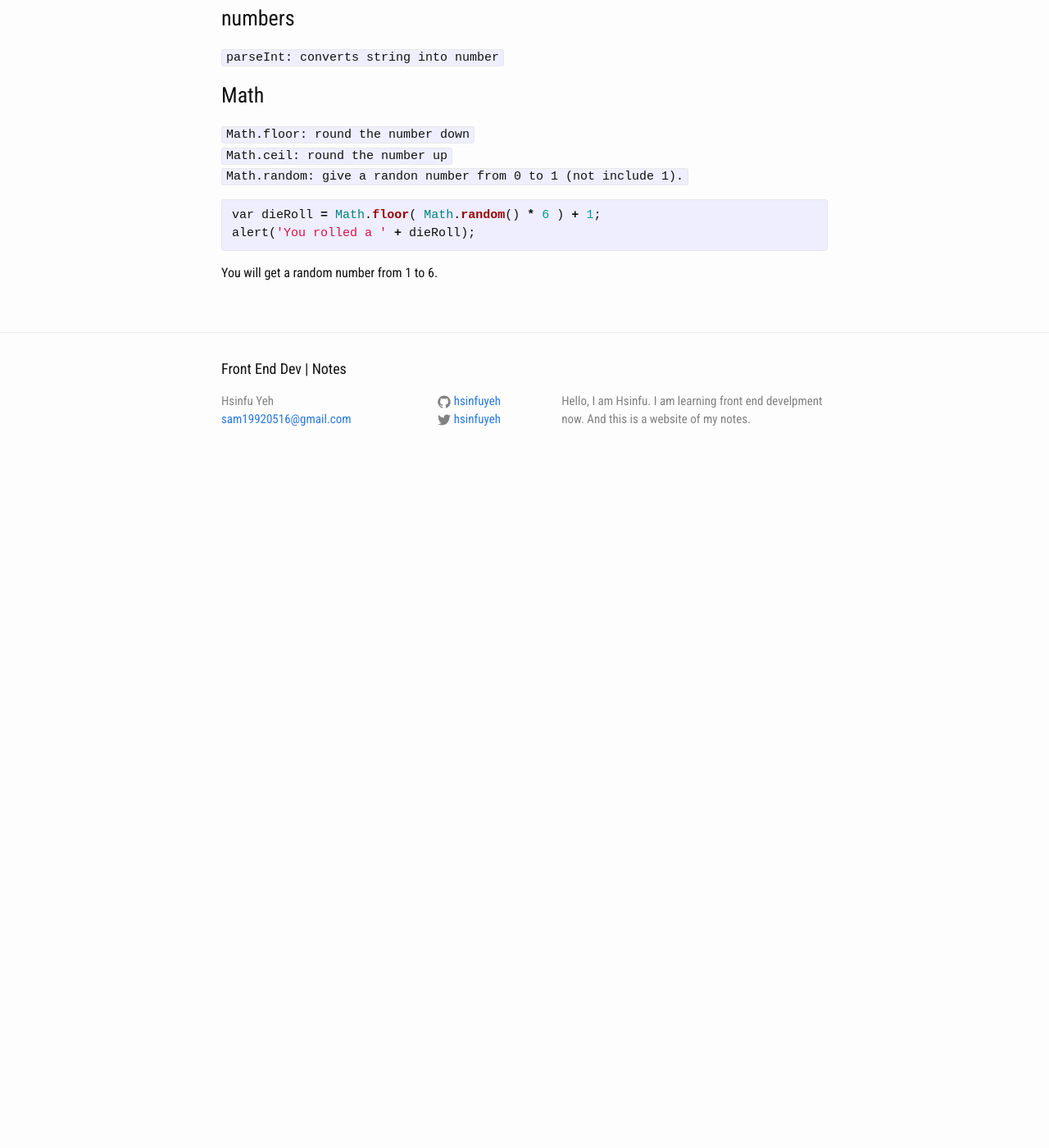
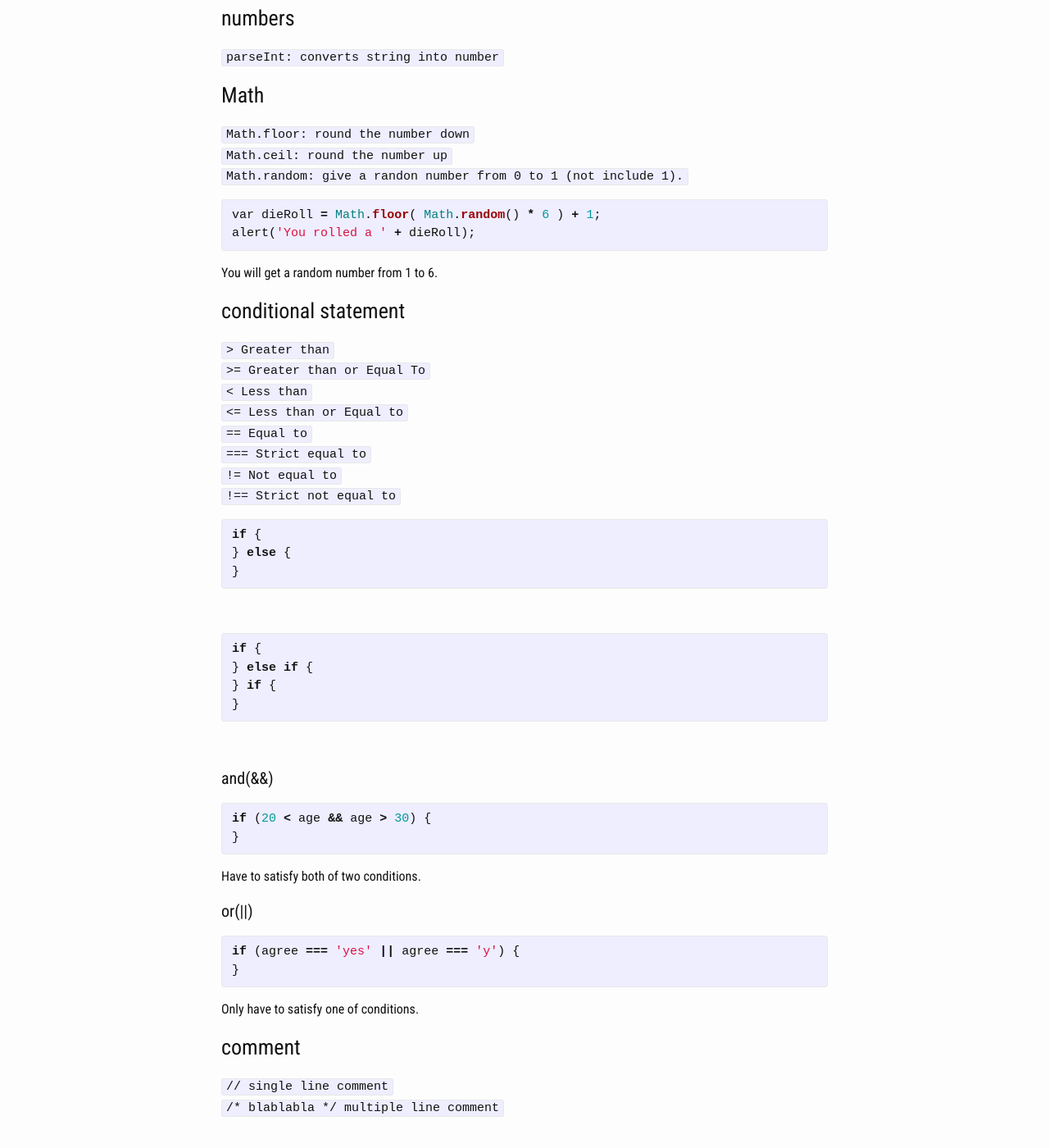
Before and after one commit to hsinfuyeh/hsinfuyeh.github.io, a Jekyll site: the page built from _posts/2016-04-07-javascript-syntax-note.markdown, in a window 1280 px wide and 1400 px high, scrolled down 934 px. Shown: the whole window at 82% size. Built offline with Jekyll 4.4.1, drawn with Linux system fonts in a browser that asks for light colours; before the commit the page ends 1517 px from its top, so only the background shows below that.

Commit message:
add notes

```diff
--- a/_posts/2016-04-07-javascript-syntax-note.markdown
+++ b/_posts/2016-04-07-javascript-syntax-note.markdown
@@ -51,14 +51,45 @@ alert('You rolled a ' + dieRoll);
 {% endhighlight %}
 You will get a random number from 1 to 6.
 
+<h3>conditional statement</h3>
+`> Greater than`<br>
+`>= Greater than or Equal To`<br>
+`< Less than`<br>
+`<= Less than or Equal to`<br>
+`== Equal to`<br>
+`=== Strict equal to`<br>
+`!= Not equal to`<br>
+`!== Strict not equal to`<br>
+{% highlight ruby %}
+if {
+} else {
+}
+{% endhighlight %}
+<br>
+{% highlight ruby %}
+if {
+} else if {
+} if {
+}
+{% endhighlight %}<br>
 
+<h4>and(&&)</h4>
+{% highlight ruby %}
+if (20 < age && age > 30) {
+}
+{% endhighlight %}
+Have to satisfy both of two conditions.<br>
 
+<h4>or(||)</h4>
+{% highlight ruby %}
+if (agree === 'yes' || agree === 'y') {
+}
+{% endhighlight %}
+Only have to satisfy one of conditions.
 
-
-
-
-
-
+<h3>comment</h3>
+`// single line comment`<br>
+`/* blablabla */ multiple line comment`
 
 
 
```
